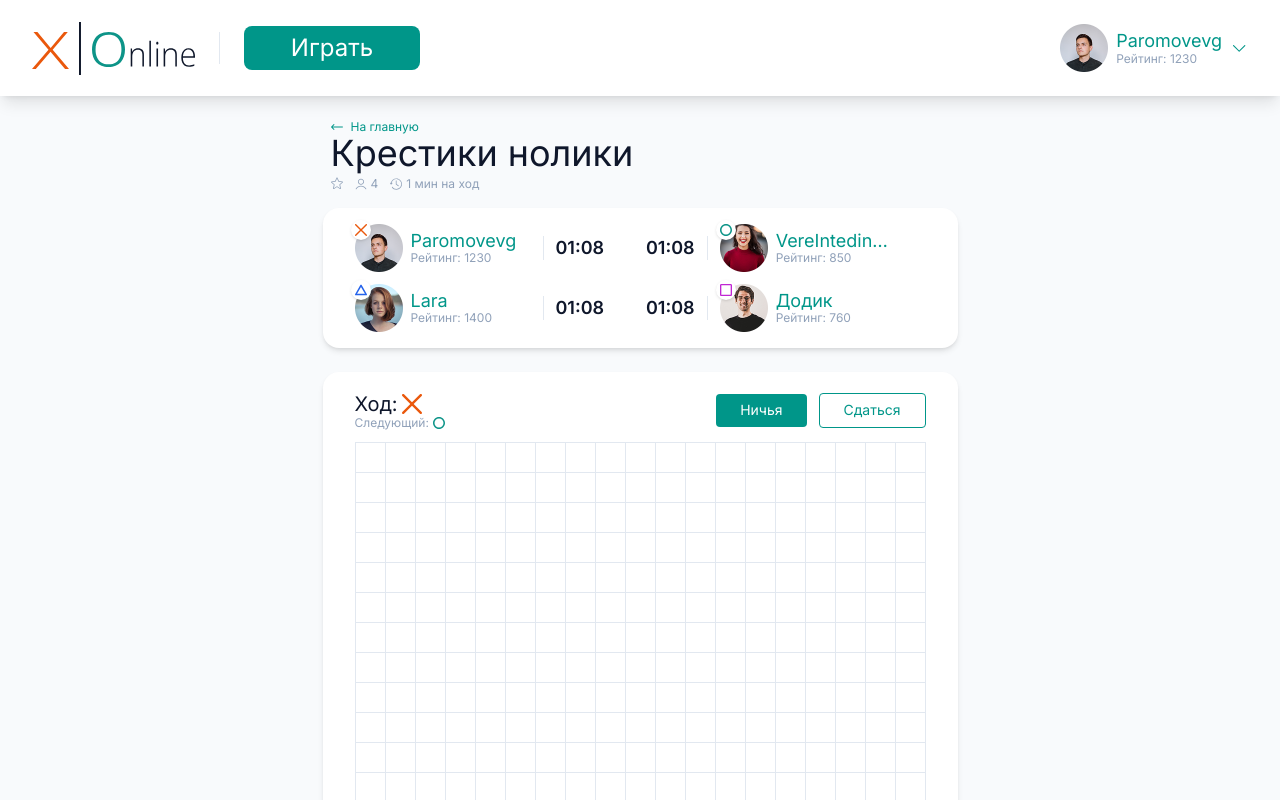
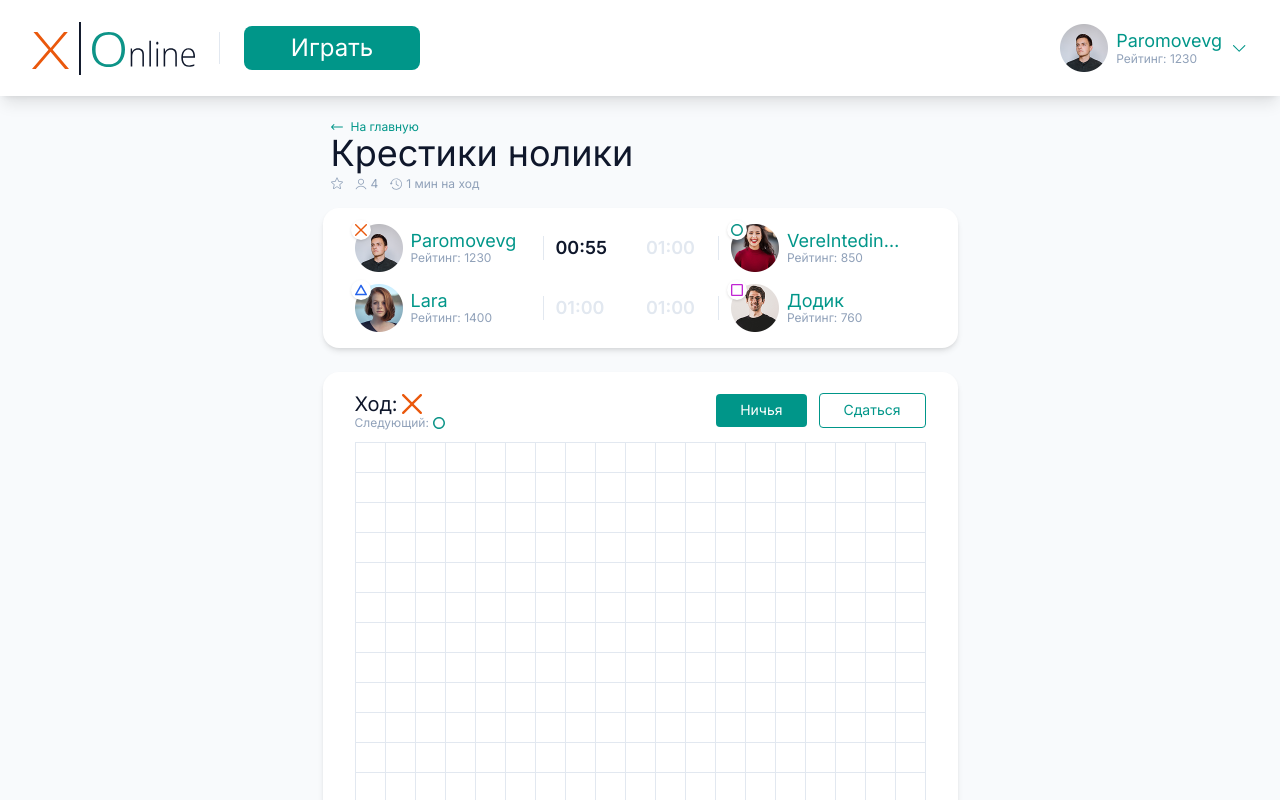
Before and after one commit to Sasha9a/tikTakToeOnline, a Next.js app: page / in a window 1280 px wide. Shown: the top 800 px of the page. Built offline with nearby package versions, Linux system fonts and the light colour scheme.

Commit message:
Таймер

```diff
--- a/components/game/game-field.jsx
+++ b/components/game/game-field.jsx
@@ -1,11 +1,8 @@
 import clsx from 'clsx';
 import { UiButton } from '../uikit';
 import { GameSymbol } from './game-symbol';
-import { useGameState } from './use-game-state';
 
-export function GameField({ className, playersCount }) {
-  const { cells, currentMove, nextMove, handleCellClick } = useGameState(playersCount);
-
+export function GameField({ className, cells, currentMove, nextMove, handleCellClick }) {
   const actions = (
     <>
       <UiButton size="md" variant="primary">
--- a/components/game/game-info.jsx
+++ b/components/game/game-info.jsx
@@ -6,6 +6,7 @@
 import avatarSrc2 from './images/avatar-2.png';
 import avatarSrc3 from './images/avatar-3.png';
 import avatarSrc4 from './images/avatar-4.png';
+import { useEffect, useState } from 'react';
 
 const players = [
   {
@@ -38,17 +39,44 @@
   }
 ];
 
-export function GameInfo({ className, playersCount }) {
+export function GameInfo({ className, playersCount, currentMove }) {
   return (
     <div className={clsx(className, 'bg-white rounded-2xl shadow-md px-8 py-4 justify-between grid grid-cols-2 gap-3')}>
       {players.slice(0, playersCount).map((player, index) => (
-        <PlayerInfo key={player.id} playerInfo={player} isRight={index % 2 === 1} />
+        <PlayerInfo key={player.id} playerInfo={player} isRight={index % 2 === 1} isTimerRunning={currentMove === player.symbol} />
       ))}
     </div>
   );
 }
 
-function PlayerInfo({ playerInfo, isRight }) {
+function PlayerInfo({ playerInfo, isRight, isTimerRunning }) {
+  const [seconds, setSeconds] = useState(60);
+
+  const minuteString = String(Math.floor(seconds / 60)).padStart(2, '0');
+  const secondString = String(seconds % 60).padStart(2, '0');
+
+  const isDanger = seconds < 10;
+
+  useEffect(() => {
+    if (isTimerRunning) {
+      const interval = setInterval(() => {
+        setSeconds((s) => Math.max(s - 1, 0));
+      }, 1000);
+
+      return () => {
+        clearInterval(interval);
+        setSeconds(60);
+      };
+    }
+  }, [isTimerRunning]);
+
+  const getTimerColor = () => {
+    if (isTimerRunning) {
+      return isDanger ? 'text-orange-600' : 'text-slate-900';
+    }
+    return 'text-slate-200';
+  };
+
   return (
     <div className="flex items-center gap-3">
       <div className={clsx('relative', isRight && 'order-3')}>
@@ -59,7 +87,9 @@
       </div>
 
       <div className={clsx('h-6 w-px bg-slate-200', isRight && 'order-2')}></div>
-      <div className={clsx('text-slate-900 text-lg font-semibold', isRight && 'order-1')}>01:08</div>
+      <div className={clsx('text-lg font-semibold w-[60px]', isRight && 'order-1', getTimerColor())}>
+        {minuteString}:{secondString}
+      </div>
     </div>
   );
 }
--- a/components/game/index.js
+++ b/components/game/index.js
@@ -2,3 +2,4 @@
 export { GameInfo } from './game-info';
 export { GameField } from './game-field';
 export { GameSymbol } from './game-symbol';
+export { useGameState } from './use-game-state';
--- a/pages/index.jsx
+++ b/pages/index.jsx
@@ -1,17 +1,25 @@
 import { Header } from '../components/header';
-import { GameField, GameInfo, GameTitle } from '../components/game';
+import { GameField, GameInfo, GameTitle, useGameState } from '../components/game';
 import { useState } from 'react';
 
 export default function HomePage() {
   const [playersCount] = useState(4);
+  const { cells, currentMove, nextMove, handleCellClick } = useGameState(playersCount);
 
   return (
     <div className="bg-slate-50 min-h-screen">
       <Header />
       <main className="pt-6 mx-auto w-max">
         <GameTitle playersCount={playersCount} />
-        <GameInfo playersCount={playersCount} className="mt-4" />
-        <GameField playersCount={playersCount} className="mt-6" />
+        <GameInfo playersCount={playersCount} currentMove={currentMove} className="mt-4" />
+        <GameField
+          playersCount={playersCount}
+          cells={cells}
+          currentMove={currentMove}
+          nextMove={nextMove}
+          handleCellClick={handleCellClick}
+          className="mt-6"
+        />
       </main>
     </div>
   );
```
